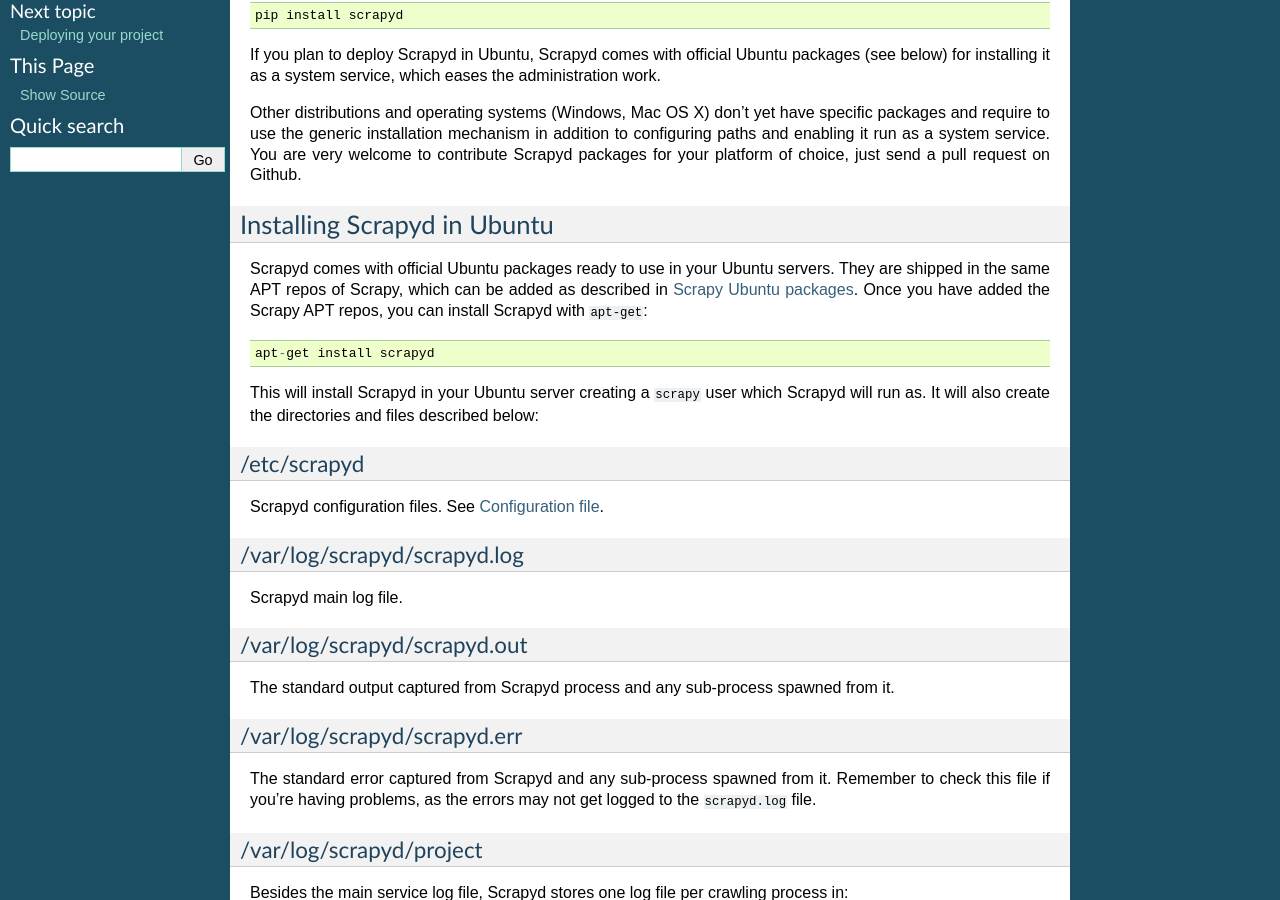
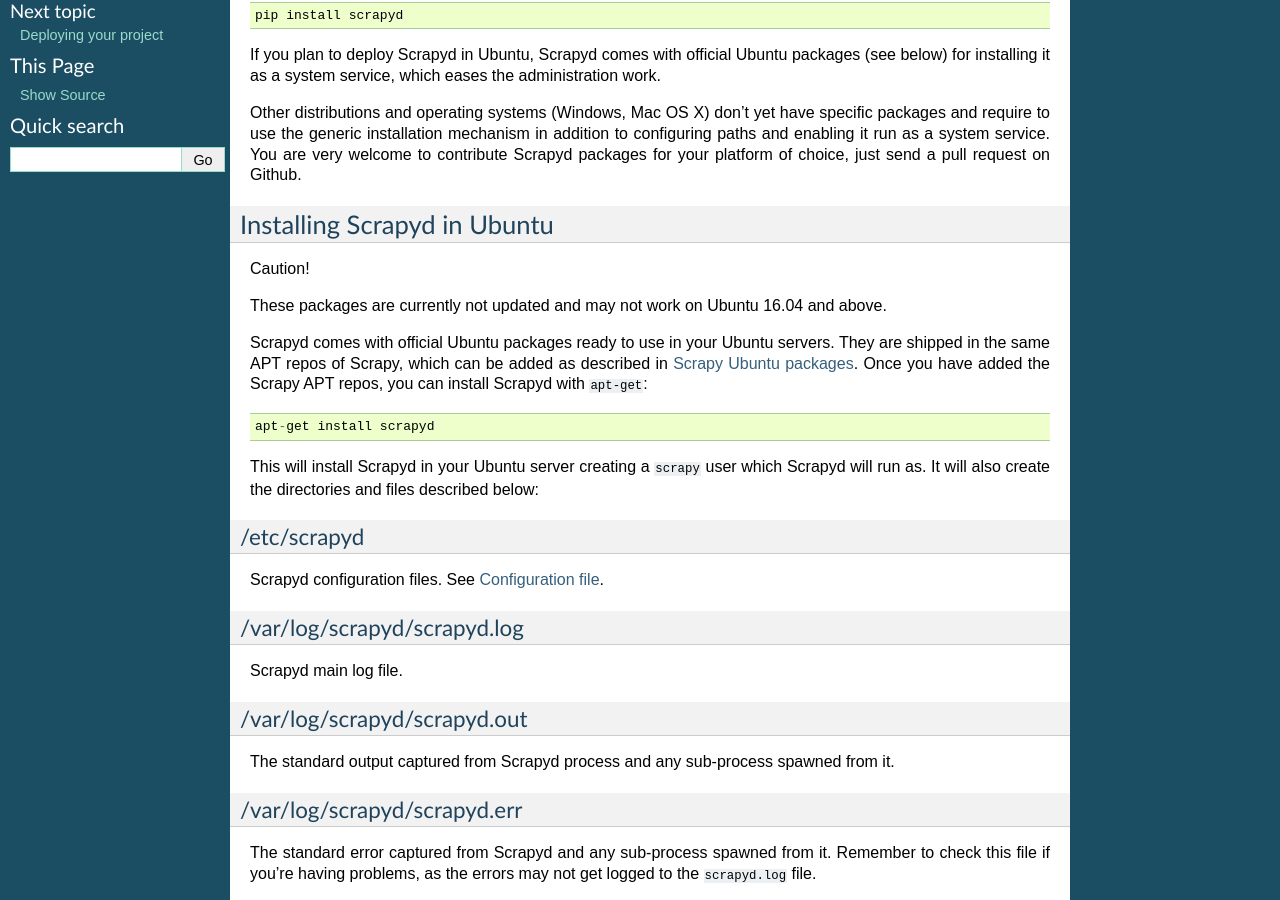
Before and after one commit to scrapy/scrapyd, a Sphinx documentation site: the page built from docs/install.rst, in a window 1280 px wide and 900 px high, scrolled down 393 px. Built offline with Sphinx 7.4.7, drawn with Linux system fonts in a browser that asks for light colours.

Commit message:
warning for apt-get install scrapyd on ubuntu
As determined over at Scrapy, the apt-get method is based on an outdated package and an install won't work (even if instructions are correctly followed) on Ubuntu 16.04 and above. See https://github.com/scrapy/scrapy/issues/2137 for further information.

```diff
--- a/docs/install.rst
+++ b/docs/install.rst
@@ -37,6 +37,10 @@
 
 Installing Scrapyd in Ubuntu
 ----------------------------
+
+Caution!
+
+These packages are currently not updated and may not work on Ubuntu 16.04 and above.
 
 Scrapyd comes with official Ubuntu packages ready to use in your Ubuntu
 servers. They are shipped in the same APT repos of Scrapy, which can be added
```
